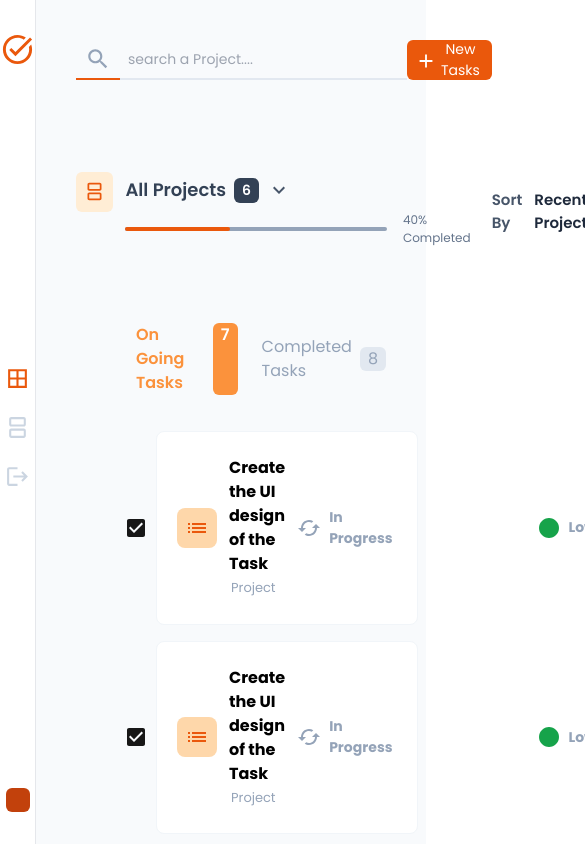
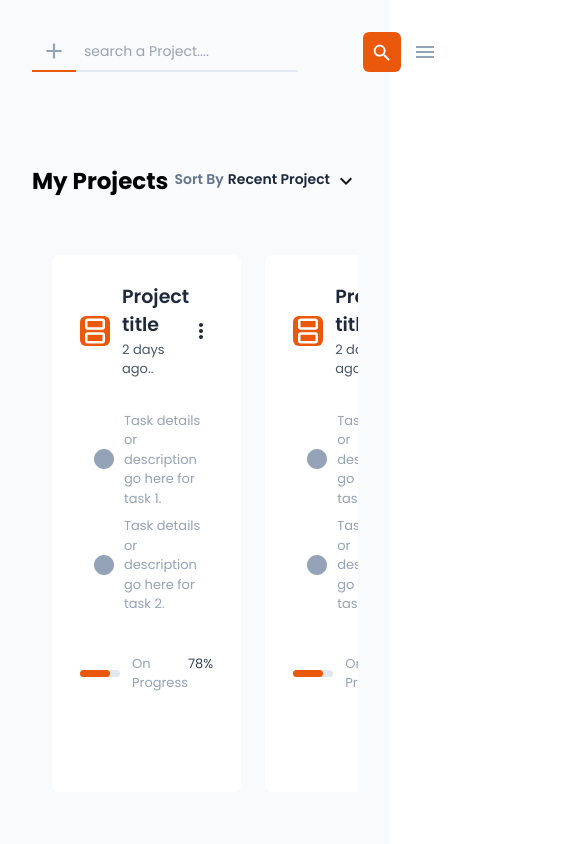
Before and after one commit to RdhYuGaan/ManageMate, a Next.js app: page / in a window 390 px wide. Shown: the top 844 px of the page, 585 px wide, since content can reach past the window. Built offline with nearby package versions, Linux system fonts and the light colour scheme.

Commit message:
make responsive allpages page

```diff
--- a/app/Pages/AllProjects/Components/AllProjects.tsx
+++ b/app/Pages/AllProjects/Components/AllProjects.tsx
@@ -15,7 +15,7 @@ function AllProjects(){
 
 function AllProjectsArea(){
     return (
-        <div className="w-[78%] p-10 flex flex-col gap-3">
+        <div className="w-[78%] p-10 max-lg:w-full flex flex-col gap-3 max-sm:p-8">
             <ProjectsHeader />
 
             <ProjectsSubHeader />
--- a/app/Pages/AllProjects/Components/AllProjectsSection.tsx
+++ b/app/Pages/AllProjects/Components/AllProjectsSection.tsx
@@ -2,7 +2,7 @@ import SingleProjectCard from "./SingleProjectCard";
 
 function AllProjectsSection(){
     return(
-        <ul className="flex h-[78%] overflow-x-auto p-5 gap-6 mt-6">
+        <ul className="flex h-[78%] overflow-x-auto p-5 gap-6 mt-6 max-sm:grid-cols-1">
             <SingleProjectCard />
             <SingleProjectCard />
             <SingleProjectCard />
--- a/app/Pages/AllProjects/Components/ProjectHeader.tsx
+++ b/app/Pages/AllProjects/Components/ProjectHeader.tsx
@@ -1,7 +1,7 @@
 import React from 'react';
 import SearchIcon from "@mui/icons-material/Add";
 import AddIcon from "@mui/icons-material/Search";
-
+import MenuIcon from "@mui/icons-material/Menu";
 function ProjectsHeader(){
     return (
         <div className='flex justify-between'>
@@ -24,7 +24,7 @@ function SearchBar(){
                 />
             </div>
 
-            <div className='border-b-2 border-slate-200'>
+            <div className='border-b-2 w-[67%] border-slate-200'>
                 <input
                 placeholder='search a Project....'
                 className='p-2 bg-transparent text-[14px] outline-none'
@@ -38,12 +38,17 @@ function SearchBar(){
 
 function AddProjectsButton(){
     return(
-        <button className='bg-orange-600 text-white px-2 pr-3 text-[14px] rounded-md flex gap-1 items-center'>
-            <AddIcon sx={{fontSize:'22px'}}
-            className='mt-[2px]' />
-            <span>New Project </span>
+        <div className='flex gap-3 items-center'>
+            <button className='bg-orange-600 text-white px-2 pr-3 text-[14px] rounded-md
+            flex gap-1 items-center p-2 max-sm:pr-2'>
+                <AddIcon sx={{fontSize:'22px'}}
+                className='mt-[2px]' />
+                <span className='max-sm:hidden'>New Project </span>
 
-        </button>
+            </button>
+            <MenuIcon className="text-slate-400 h-9 cursor-pointer hidden max-sm:block" />
+        </div>
+
     );
 
 
--- a/app/Pages/AllProjects/Components/ProjectsubHeader.tsx
+++ b/app/Pages/AllProjects/Components/ProjectsubHeader.tsx
@@ -17,18 +17,15 @@ function ProjectsSubHeader(){
 
 function MyProjectsText(){
     return(
-         <p className="text-[26px] font-bold text-black">
-
-               My Projects
-        </p>
-    )
+         <p className="text-[26px] font-bold text-black max-sm:text-[23px]"> My Projects </p>
+    );
 }
 
 
 
 function SortByButton(){
     return(
-        <div className="flex text-[15px] font-semibold gap-3">
+        <div className="flex text-[15px] max-sm:text-[14px] font-semibold gap-3 max-sm:gap-1">
             <span className="text-slate-500"> Sort By</span>
             <div className="text-slate-800">Recent Project</div>
             <KeyboardArrowDownIcon sx={{fontsize:"19px"}} />
--- a/app/Pages/AllProjects/Components/SingleProjectCard.tsx
+++ b/app/Pages/AllProjects/Components/SingleProjectCard.tsx
@@ -5,7 +5,7 @@ import CircleIcon from "@mui/icons-material/Circle";
 
 function SingleProjectCard() {
     return (
-        <li className="w-[300px] flex flex-col gap-8 rounded-lg p-7 bg-white">
+        <li className="w-[300px] flex flex-col max-md:w-[96%] gap-8 rounded-lg p-7 bg-white">
             <ProjectCardHeader />
             <ProjectCardBody />
             <ProjectCardFooter />
--- a/app/Pages/AllProjects/Components/StatsRightBar.tsx
+++ b/app/Pages/AllProjects/Components/StatsRightBar.tsx
@@ -5,7 +5,7 @@ import  SplitscreenIcon from '@mui/icons-material/Splitscreen';
 
 function StatsRightBar(){
     return(
-        <div className='w-[22%] flex justify-end items-center'>
+        <div className='w-[22%] flex justify-end items-center max-lg:hidden'>
             <div className='h-[92%] w-[94%] bg-white rounded-l-3xl p-3 flex flex-col'>
                 <Header />
                 <div className='flex-col flex gap-11 items-center justify-center mt-6'>
--- a/app/components/Slidebar.jsx
+++ b/app/components/Slidebar.jsx
@@ -5,9 +5,9 @@ import SplitscreenIcon from "@mui/icons-material/Splitscreen";
 import LogoutIcon from "@mui/icons-material/Logout";
 
 
-function SlideBar() {
+function  SlideBar() {
     return (
-        <div className="w-[60px] h-screen py-8 bg-white flex flex-col items-center justify-between border-r">
+        <div className="w-[60px] h-screen py-8 bg-white flex flex-col items-center justify-between max-sm:hidden">
            < Logo />
            < Menu />
            < Profile />
--- a/app/page.tsx
+++ b/app/page.tsx
@@ -11,8 +11,8 @@ export default function Home() {
   return (
     <div className="flex w-full h-screen poppins ">
       <SlideBar />
-       {/* <AllProjects />    */}
-       <AllTasks />
+      <AllProjects />
+       {/* <AllTasks />  */}
 
     </div>
   );
```
